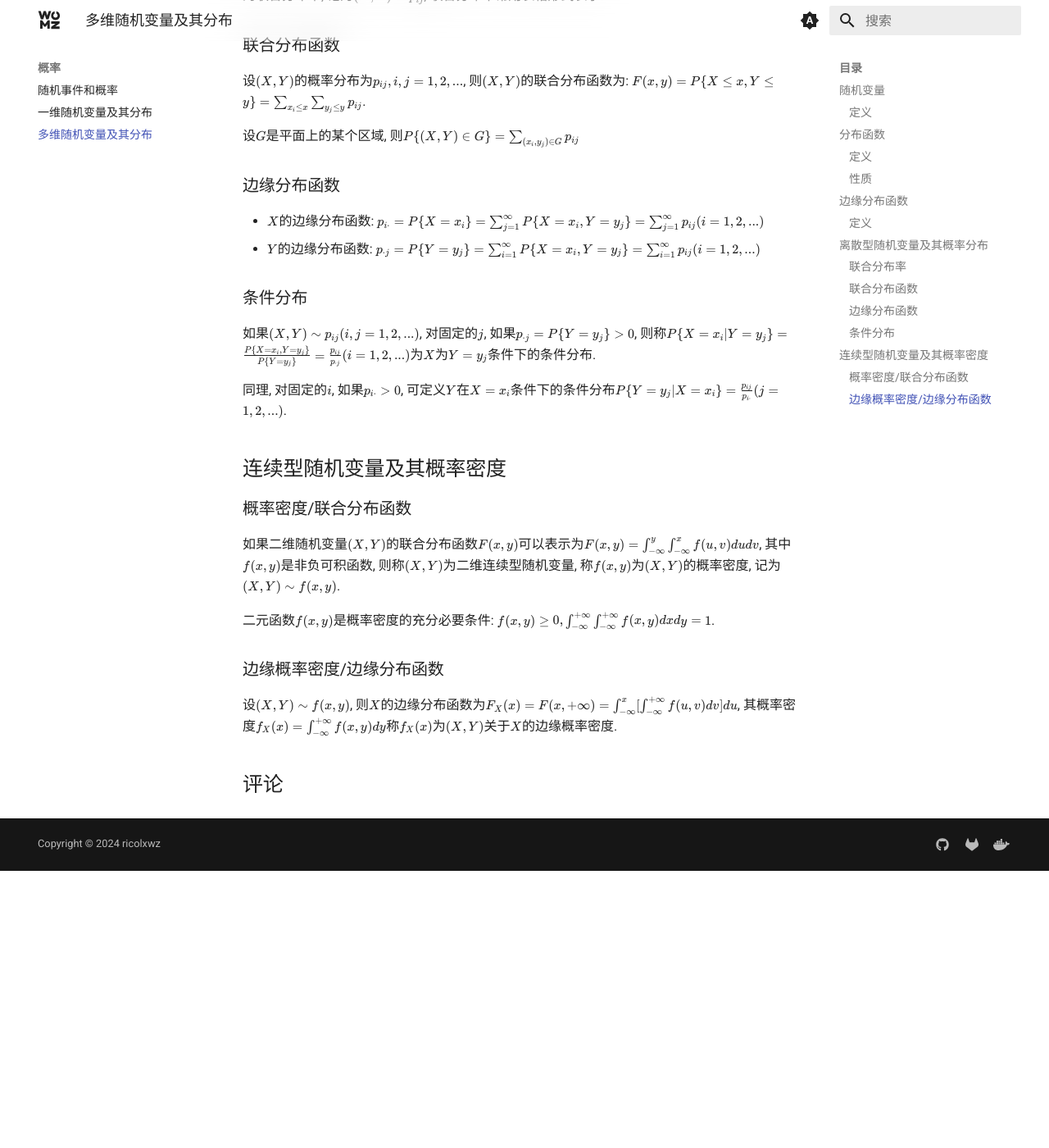
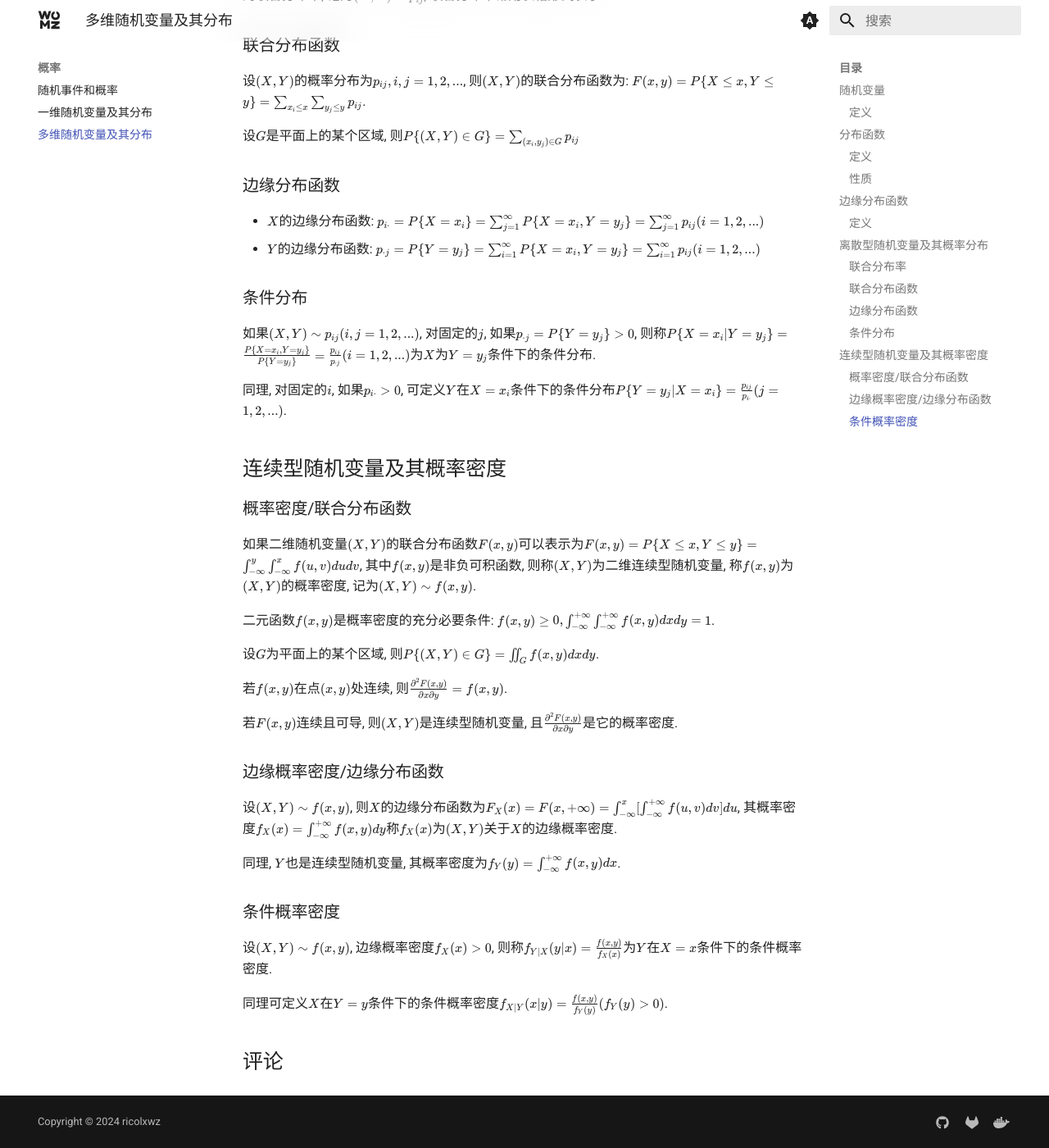
Before and after one commit to sigmax01/ml, an MkDocs documentation site: the page built from docs/概率/多维随机变量及其分布.md, in a window 1280 px wide and 1400 px high, scrolled down 1837 px. Shown: the whole window at 82% size. Built offline with MkDocs 1.6.1 and Material for MkDocs 9.7.7, drawn with Linux system fonts in a browser that asks for light colours; comment, search, counter and statistics services are not loaded; before the commit the page ends 2899 px from its top, so only the background shows below that.

```diff
--- a/docs/概率/多维随机变量及其分布.md
+++ b/docs/概率/多维随机变量及其分布.md
@@ -78,10 +78,24 @@
 
 ### 概率密度/联合分布函数
 
-如果二维随机变量$(X, Y)$的联合分布函数$F(x, y)$可以表示为$F(x, y)=\int_{-\infty}^y\int_{-\infty}^xf(u, v)dudv$, 其中$f(x, y)$是非负可积函数, 则称$(X, Y)$为二维连续型随机变量, 称$f(x, y)$为$(X, Y)$的概率密度, 记为$(X, Y)\sim f(x, y)$.
+如果二维随机变量$(X, Y)$的联合分布函数$F(x, y)$可以表示为$F(x, y)=P\{X\leq x, Y\leq y\}=\int_{-\infty}^y\int_{-\infty}^xf(u, v)dudv$, 其中$f(x, y)$是非负可积函数, 则称$(X, Y)$为二维连续型随机变量, 称$f(x, y)$为$(X, Y)$的概率密度, 记为$(X, Y)\sim f(x, y)$.
 
 二元函数$f(x, y)$是概率密度的充分必要条件: $f(x, y)\geq 0, \int_{-\infty}^{+\infty}\int_{-\infty}^{+\infty}f(x, y)dxdy = 1$.
+
+设$G$为平面上的某个区域, 则$P\{(X, Y)\in G\}=\iint_G f(x, y)dxdy$.
+
+若$f(x, y)$在点$(x, y)$处连续, 则$\frac{\partial^2F(x, y)}{\partial x\partial y}=f(x, y)$.
+
+若$F(x, y)$连续且可导, 则$(X, Y)$是连续型随机变量, 且$\frac{\partial^2F(x, y)}{\partial x\partial y}$是它的概率密度.
 
 ### 边缘概率密度/边缘分布函数
 
 设$(X, Y)\sim f(x, y)$, 则$X$的边缘分布函数为$F_X(x)=F(x, +\infty)=\int^x_{-\infty}[\int^{+\infty}_{-\infty}f(u, v)dv]du$, 其概率密度$f_X(x)=\int_{-\infty}^{+\infty}f(x, y)dy$称$f_X(x)$为$(X, Y)$关于$X$的边缘概率密度.
+
+同理, $Y$也是连续型随机变量, 其概率密度为$f_Y(y)=\int_{-\infty}^{+\infty}f(x, y)dx$.
+
+### 条件概率密度
+
+设$(X, Y)\sim f(x, y)$, 边缘概率密度$f_X(x)>0$, 则称$f_{Y|X}(y|x)=\frac{f(x, y)}{f_X(x)}$为$Y$在$X=x$条件下的条件概率密度.
+
+同理可定义$X$在$Y=y$条件下的条件概率密度$f_{X|Y}(x|y)=\frac{f(x, y)}{f_Y(y)}(f_Y(y)>0)$.
```
